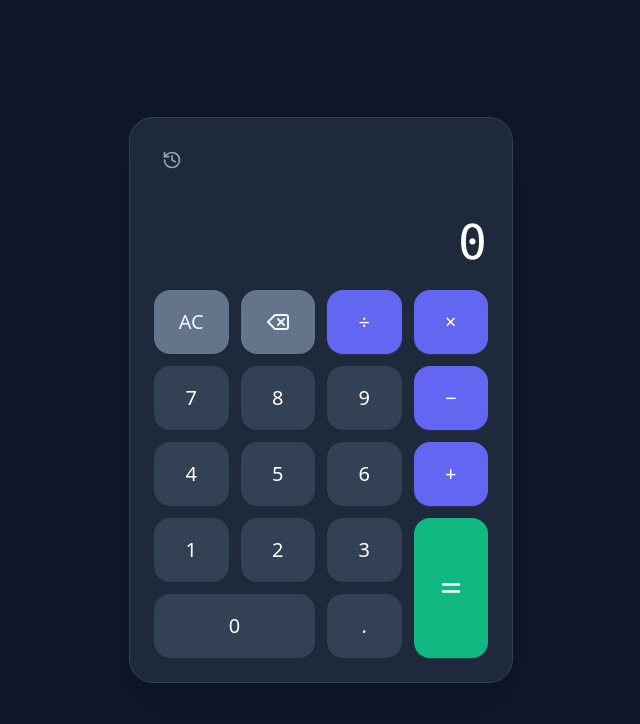
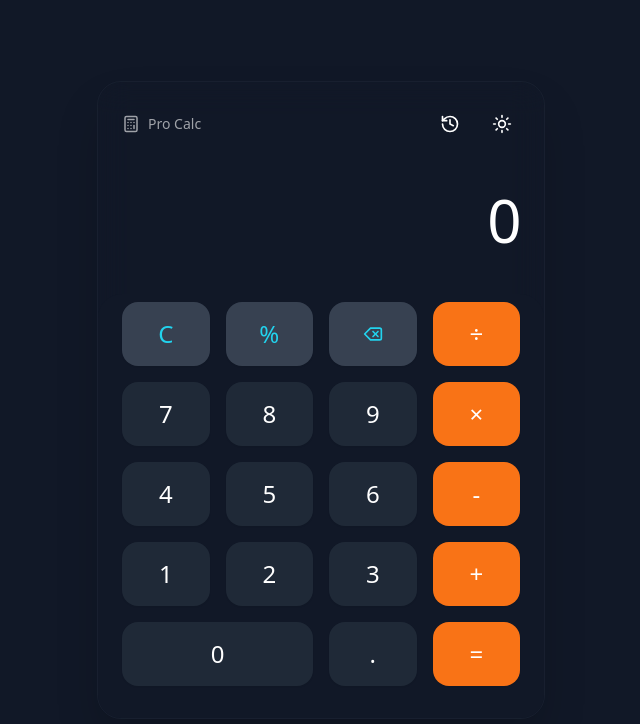
Before and after one commit to ayushmko73/anything-pro, a React (Vite) app: page / in a window 1280 px wide. Shown: the top 724 px of the page, without its empty margins (319-959 px from the left). Built offline with nearby package versions, Linux system fonts and the light colour scheme.

Commit message:
chore: autonomous update for src/App.tsx

```diff
--- a/src/App.tsx
+++ b/src/App.tsx
@@ -1,228 +1,236 @@
 import React, { useState, useEffect, useCallback } from 'react';
-import { Delete, History, RotateCcw, Equal } from 'lucide-react';
-
-type Operation = '+' | '-' | '*' | '/' | null;
+import { Delete, History, Calculator as CalculatorIcon, Moon, Sun } from 'lucide-react';
 
 export default function App() {
-  const [display, setDisplay] = useState('0');
-  const [firstOperand, setFirstOperand] = useState<number | null>(null);
-  const [operator, setOperator] = useState<Operation>(null);
-  const [waitingForSecondOperand, setWaitingForSecondOperand] = useState(false);
+  const [input, setInput] = useState('0');
+  const [previousInput, setPreviousInput] = useState<string | null>(null);
+  const [operator, setOperator] = useState<string | null>(null);
   const [history, setHistory] = useState<string[]>([]);
   const [showHistory, setShowHistory] = useState(false);
+  const [darkMode, setDarkMode] = useState(true);
 
-  const inputDigit = useCallback((digit: string) => {
-    if (waitingForSecondOperand) {
-      setDisplay(digit);
-      setWaitingForSecondOperand(false);
+  const formatNumber = (num: string) => {
+    if (num === 'Error') return 'Error';
+    if (num.endsWith('.')) return num;
+    if (num === '-') return '-';
+
+    // Handle scientific notation for very large/small numbers
+    const parsed = parseFloat(num);
+    if (Math.abs(parsed) > 1e12 || (Math.abs(parsed) < 1e-9 && parsed !== 0)) {
+        return parsed.toExponential(4);
+    }
+
+    // Use standard locale string but keep decimals accurate
+    const parts = num.split('.');
+    parts[0] = parseInt(parts[0]).toLocaleString();
+    return parts.join('.');
+  };
+
+  const handleNumber = useCallback((num: string) => {
+    if (input === '0' && num !== '.') {
+      setInput(num);
+    } else if (input === 'Error') {
+      setInput(num);
     } else {
-      setDisplay(display === '0' ? digit : display + digit);
+      if (num === '.' && input.includes('.')) return;
+      if (input.length > 15) return; // Limit length
+      setInput(prev => prev + num);
     }
-  }, [display, waitingForSecondOperand]);
+  }, [input]);
 
-  const inputDecimal = useCallback(() => {
-    if (waitingForSecondOperand) {
-      setDisplay('0.');
-      setWaitingForSecondOperand(false);
+  const handleOperator = useCallback((op: string) => {
+    if (input === 'Error') return;
+    if (previousInput && operator && input !== '0') {
+      // Calculate intermediate result
+      calculate();
+      setOperator(op);
+      // After calculate, input is the result, we need to move it to previous
+      // But calculate sets input. We need to handle the state update sequence correctly.
+      // Since calculate uses state, we might need a simpler approach for chaining:
+      setPreviousInput(input);
+      setInput('0');
+    } else {
+      setPreviousInput(input);
+      setInput('0');
+      setOperator(op);
+    }
+  }, [input, previousInput, operator]); // Note: dependency on calculate logic handled inside
+
+  const calculate = useCallback(() => {
+    if (!previousInput || !operator) return;
+
+    const prev = parseFloat(previousInput);
+    const current = parseFloat(input);
+    let result = 0;
+
+    switch (operator) {
+      case '+': result = prev + current; break;
+      case '-': result = prev - current; break;
+      case '×': result = prev * current; break;
+      case '÷':
+        if (current === 0) {
+          setInput('Error');
+          setPreviousInput(null);
+          setOperator(null);
           return;
         }
+        result = prev / current;
+        break;
+      case '%': result = prev % current; break;
+      default: return;
+    }
 
-    if (!display.includes('.')) {
-      setDisplay(display + '.');
-    }
-  }, [display, waitingForSecondOperand]);
+    // Fix floating point precision issues
+    result = Math.round(result * 1e10) / 1e10;
+
+    const resultString = result.toString();
+    setHistory(prevHist => [`${previousInput} ${operator} ${input} = ${resultString}`, ...prevHist].slice(0, 10));
+    setInput(resultString);
+    setPreviousInput(null);
+    setOperator(null);
+  }, [input, previousInput, operator]);
 
   const clear = () => {
-    setDisplay('0');
-    setFirstOperand(null);
+    setInput('0');
+    setPreviousInput(null);
     setOperator(null);
-    setWaitingForSecondOperand(false);
   };
 
-  const performOperation = useCallback((nextOperator: Operation) => {
-    const inputValue = parseFloat(display);
-
-    if (firstOperand === null) {
-      setFirstOperand(inputValue);
-    } else if (operator) {
-      const result = calculate(firstOperand, inputValue, operator);
-      const formattedResult = String(parseFloat(result.toFixed(8))); // Prevent long decimals
-
-      setDisplay(formattedResult);
-      setFirstOperand(result);
-
-      // Add to history
-      setHistory(prev => [`${firstOperand} ${operator} ${inputValue} = ${formattedResult}`, ...prev].slice(0, 10));
+  const deleteLast = () => {
+    if (input === 'Error') {
+        clear();
+        return;
     }
-
-    setWaitingForSecondOperand(true);
-    setOperator(nextOperator);
-  }, [display, firstOperand, operator]);
-
-  const calculate = (first: number, second: number, op: string) => {
-    switch (op) {
-      case '+': return first + second;
-      case '-': return first - second;
-      case '*': return first * second;
-      case '/': return second === 0 ? 0 : first / second;
-      default: return second;
-    }
-  };
-
-  const handleEquals = () => {
-    if (!operator || firstOperand === null) return;
-    performOperation(operator);
-    setOperator(null);
-    setFirstOperand(null);
-  };
-
-  const handleBackspace = () => {
-    if (waitingForSecondOperand) return;
-    if (display.length === 1) {
-      setDisplay('0');
+    if (input.length === 1) {
+      setInput('0');
     } else {
-      setDisplay(display.slice(0, -1));
+      setInput(prev => prev.slice(0, -1));
     }
   };
 
   // Keyboard support
   useEffect(() => {
-    const handleKeyDown = (event: KeyboardEvent) => {
-      const { key } = event;
-
-      if (/\d/.test(key)) {
-        inputDigit(key);
-      } else if (key === '.') {
-        inputDecimal();
-      } else if (key === 'Backspace') {
-        handleBackspace();
-      } else if (key === 'Enter' || key === '=') {
-        event.preventDefault();
-        handleEquals();
-      } else if (key === '+') {
-        performOperation('+');
-      } else if (key === '-') {
-        performOperation('-');
-      } else if (key === '*') {
-        performOperation('*');
-      } else if (key === '/') {
-        performOperation('/');
-      } else if (key === 'Escape') {
-        clear();
+    const handleKeyDown = (e: KeyboardEvent) => {
+      if (e.key >= '0' && e.key <= '9') handleNumber(e.key);
+      if (e.key === '.') handleNumber('.');
+      if (e.key === 'Backspace') deleteLast();
+      if (e.key === 'Enter' || e.key === '=') calculate();
+      if (e.key === 'Escape') clear();
+      if (e.key === '+') handleOperator('+');
+      if (e.key === '-') handleOperator('-');
+      if (e.key === '*') handleOperator('×');
+      if (e.key === '/') {
+        e.preventDefault();
+        handleOperator('÷');
       }
     };
 
     window.addEventListener('keydown', handleKeyDown);
     return () => window.removeEventListener('keydown', handleKeyDown);
-  }, [inputDigit, inputDecimal, performOperation, handleBackspace, handleEquals]); // dependencies needed for closure freshness
+  }, [handleNumber, deleteLast, calculate, handleOperator]);
 
-  const getButtonClass = (type: 'number' | 'operator' | 'action' | 'equals') => {
-    const base = "h-16 rounded-2xl text-xl font-medium transition-all duration-150 active:scale-95 flex items-center justify-center select-none shadow-sm";
-    switch (type) {
-      case 'number':
-        return `${base} bg-slate-700 text-white hover:bg-slate-600 active:bg-slate-500`;
-      case 'operator':
-        return `${base} bg-indigo-500 text-white hover:bg-indigo-400 active:bg-indigo-600 shadow-indigo-500/20`;
-      case 'action':
-        return `${base} bg-slate-500 text-slate-100 hover:bg-slate-400 active:bg-slate-600`;
-      case 'equals':
-        return `${base} bg-emerald-500 text-white hover:bg-emerald-400 active:bg-emerald-600 shadow-emerald-500/20`;
-    }
+  // Button Configuration
+  const buttons = [
+    { label: 'C', type: 'special', action: clear },
+    { label: '%', type: 'special', action: () => handleOperator('%') },
+    { label: 'DEL', type: 'special', icon: <Delete size={20} />, action: deleteLast },
+    { label: '÷', type: 'operator', action: () => handleOperator('÷') },
+    { label: '7', type: 'number', action: () => handleNumber('7') },
+    { label: '8', type: 'number', action: () => handleNumber('8') },
+    { label: '9', type: 'number', action: () => handleNumber('9') },
+    { label: '×', type: 'operator', action: () => handleOperator('×') },
+    { label: '4', type: 'number', action: () => handleNumber('4') },
+    { label: '5', type: 'number', action: () => handleNumber('5') },
+    { label: '6', type: 'number', action: () => handleNumber('6') },
+    { label: '-', type: 'operator', action: () => handleOperator('-') },
+    { label: '1', type: 'number', action: () => handleNumber('1') },
+    { label: '2', type: 'number', action: () => handleNumber('2') },
+    { label: '3', type: 'number', action: () => handleNumber('3') },
+    { label: '+', type: 'operator', action: () => handleOperator('+') },
+    { label: '0', type: 'number', span: 2, action: () => handleNumber('0') },
+    { label: '.', type: 'number', action: () => handleNumber('.') },
+    { label: '=', type: 'equals', action: calculate },
+  ];
+
+  const themeClasses = darkMode
+    ? 'bg-gray-900 text-white'
+    : 'bg-gray-100 text-gray-900';
+
+  const buttonBaseClass = "h-16 text-2xl font-medium rounded-2xl transition-all duration-200 active:scale-95 flex items-center justify-center shadow-sm";
+
+  const getButtonClass = (btn: any) => {
+    if (btn.type === 'operator') return `${buttonBaseClass} bg-orange-500 hover:bg-orange-600 text-white`;
+    if (btn.type === 'equals') return `${buttonBaseClass} bg-orange-500 hover:bg-orange-600 text-white`;
+    if (btn.type === 'special') return `${buttonBaseClass} ${darkMode ? 'bg-gray-700 hover:bg-gray-600 text-cyan-400' : 'bg-gray-300 hover:bg-gray-400 text-gray-800'}`;
+    return `${buttonBaseClass} ${darkMode ? 'bg-gray-800 hover:bg-gray-700' : 'bg-white hover:bg-gray-50'}`;
   };
 
   return (
-    <div className="min-h-screen bg-slate-900 flex items-center justify-center p-4">
-      <div className="bg-slate-800 p-6 rounded-3xl shadow-2xl w-full max-w-sm border border-slate-700 relative overflow-hidden">
+    <div className={`min-h-screen flex items-center justify-center p-4 font-sans ${themeClasses}`}>
+      <div className="w-full max-w-md bg-opacity-50 backdrop-blur-lg rounded-3xl shadow-2xl overflow-hidden border border-gray-700/20">
 
-        {/* History Overlay */}
-        <div className={`absolute inset-0 bg-slate-800/95 backdrop-blur-sm z-20 transition-transform duration-300 flex flex-col p-6 ${showHistory ? 'translate-y-0' : 'translate-y-full'}`}>
-            <div className="flex justify-between items-center mb-4">
-                <h3 className="text-slate-400 font-medium uppercase text-sm tracking-wider">History</h3>
-                <button onClick={() => setShowHistory(false)} className="p-2 hover:bg-slate-700 rounded-lg text-slate-300">
-                    <Delete size={20} className="rotate-180" />
+        {/* Header */}
+        <div className="flex justify-between items-center p-6 pb-2">
+           <div className="flex items-center gap-2 text-sm opacity-60 font-medium">
+              <CalculatorIcon size={18} />
+              <span>Pro Calc</span>
+           </div>
+           <div className="flex gap-4">
+              <button onClick={() => setShowHistory(!showHistory)} className="p-2 rounded-full hover:bg-gray-500/20 transition-colors relative">
+                 <History size={20} className={showHistory ? 'text-orange-500' : ''} />
+                 {history.length > 0 && <span className="absolute top-1 right-1 w-2 h-2 bg-orange-500 rounded-full"></span>}
+              </button>
+              <button onClick={() => setDarkMode(!darkMode)} className="p-2 rounded-full hover:bg-gray-500/20 transition-colors">
+                 {darkMode ? <Sun size={20} /> : <Moon size={20} />}
               </button>
            </div>
-            <div className="flex-1 overflow-y-auto space-y-3">
+        </div>
+
+        {/* Display */}
+        <div className="p-6 pt-2 text-right">
+          <div className="h-8 text-lg opacity-60 font-mono">
+             {previousInput} {operator}
+          </div>
+          <div className="h-20 text-6xl font-light tracking-tight overflow-hidden text-ellipsis whitespace-nowrap">
+             {formatNumber(input)}
+          </div>
+        </div>
+
+        {/* History View Overlay */}
+        {showHistory && (
+            <div className={`absolute top-24 left-0 w-full h-[60%] z-10 p-6 ${darkMode ? 'bg-gray-900/95' : 'bg-white/95'} backdrop-blur-md transition-all duration-300 overflow-y-auto border-b border-gray-700/20`}>
+                <h3 className="text-sm font-bold uppercase tracking-wider opacity-50 mb-4">History</h3>
                 {history.length === 0 ? (
-                    <div className="text-slate-500 text-center mt-10">No calculations yet</div>
+                    <p className="opacity-40 text-center py-10">No history yet</p>
                 ) : (
-                    history.map((item, idx) => (
-                        <div key={idx} className="text-right p-3 bg-slate-700/50 rounded-xl">
-                           <div className="text-emerald-400 font-mono">{item}</div>
+                    <div className="space-y-3">
+                        {history.map((item, idx) => (
+                            <div key={idx} className="text-right p-2 rounded hover:bg-gray-500/10 transition-colors cursor-default">
+                                {item}
                             </div>
-                    ))
+                        ))}
+                    </div>
                 )}
-            </div>
                 <button
                     onClick={() => setHistory([])}
-                className="mt-4 w-full py-3 text-red-400 hover:bg-slate-700/50 rounded-xl transition-colors text-sm font-medium"
+                    className="mt-4 text-xs text-red-400 hover:text-red-300 w-full text-center p-2"
                 >
                     Clear History
                 </button>
             </div>
-
-        {/* Display */}
-        <div className="mb-6">
-          <div className="flex justify-between mb-2">
-             <button
-                onClick={() => setShowHistory(true)}
-                className={`p-2 rounded-lg text-slate-400 hover:text-white hover:bg-slate-700 transition-colors ${history.length > 0 ? 'text-indigo-400' : ''}`}
-             >
-                 <History size={20} />
-             </button>
-             <div className="h-6 text-right text-slate-400 text-sm font-mono overflow-hidden">
-                {firstOperand !== null && operator ? `${firstOperand} ${operator}` : ''}
-             </div>
-          </div>
-          <div className="h-20 flex items-end justify-end overflow-hidden">
-            <div className="text-5xl font-light text-white tracking-wide break-all text-right font-mono">
-              {display}
-            </div>
-          </div>
-        </div>
+        )}
 
         {/* Keypad */}
-        <div className="grid grid-cols-4 gap-3">
-          <button onClick={clear} className={`${getButtonClass('action')} text-red-300`}>
-            AC
+        <div className={`p-6 pt-2 pb-8 grid grid-cols-4 gap-4 ${darkMode ? 'bg-gray-900' : 'bg-gray-100'} rounded-t-3xl`}>
+          {buttons.map((btn, index) => (
+            <button
+              key={index}
+              onClick={btn.action}
+              className={`${getButtonClass(btn)} ${btn.span ? `col-span-${btn.span}` : ''}`}
+            >
+              {btn.icon || btn.label}
             </button>
-          <button onClick={handleBackspace} className={getButtonClass('action')}>
-            <Delete size={24} />
-          </button>
-          <button onClick={() => performOperation('/')} className={getButtonClass('operator')}>
-            &divide;
-          </button>
-          <button onClick={() => performOperation('*')} className={getButtonClass('operator')}>
-            &times;
-          </button>
-
-          <button onClick={() => inputDigit('7')} className={getButtonClass('number')}>7</button>
-          <button onClick={() => inputDigit('8')} className={getButtonClass('number')}>8</button>
-          <button onClick={() => inputDigit('9')} className={getButtonClass('number')}>9</button>
-          <button onClick={() => performOperation('-')} className={getButtonClass('operator')}>
-            &minus;
-          </button>
-
-          <button onClick={() => inputDigit('4')} className={getButtonClass('number')}>4</button>
-          <button onClick={() => inputDigit('5')} className={getButtonClass('number')}>5</button>
-          <button onClick={() => inputDigit('6')} className={getButtonClass('number')}>6</button>
-          <button onClick={() => performOperation('+')} className={getButtonClass('operator')}>
-            +
-          </button>
-
-          <button onClick={() => inputDigit('1')} className={getButtonClass('number')}>1</button>
-          <button onClick={() => inputDigit('2')} className={getButtonClass('number')}>2</button>
-          <button onClick={() => inputDigit('3')} className={getButtonClass('number')}>3</button>
-          <button onClick={handleEquals} className={`${getButtonClass('equals')} row-span-2 h-full`}>
-            <Equal size={28} />
-          </button>
-
-          <button onClick={() => inputDigit('0')} className={`${getButtonClass('number')} col-span-2 w-full`}>
-             0
-          </button>
-          <button onClick={inputDecimal} className={getButtonClass('number')}>
-            .
-          </button>
+          ))}
         </div>
       </div>
     </div>
```
Lines whose indentation alone changed are shown as unchanged.
